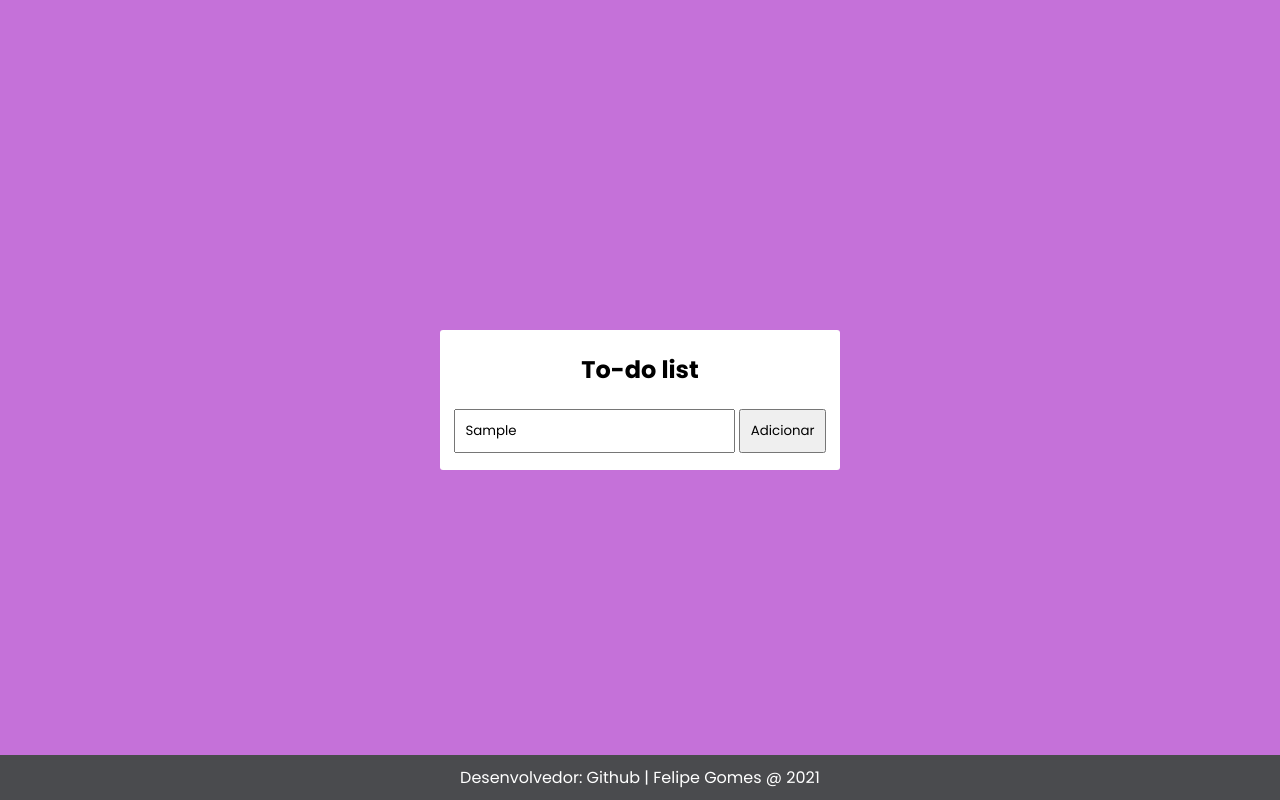
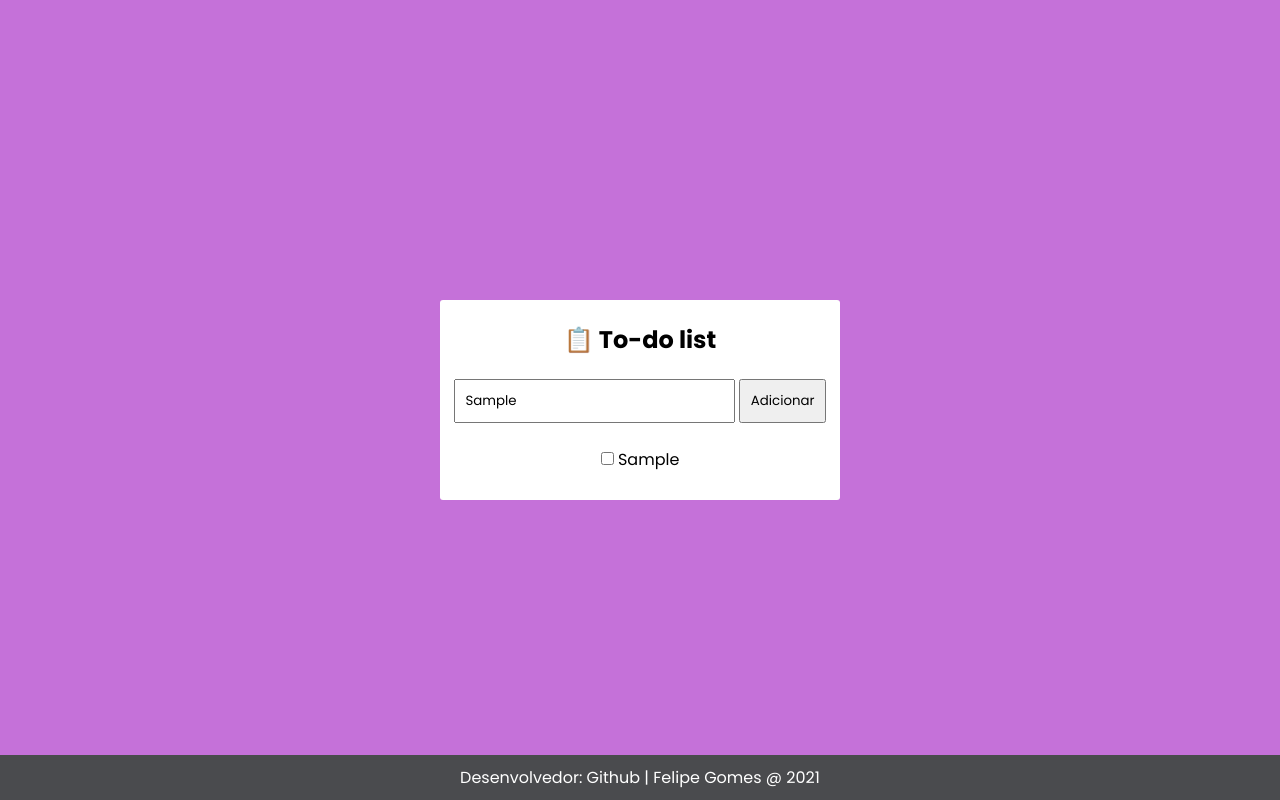
Before and after one commit to felipegomesk7m/to-do-list-JavaScript, a plain HTML site: page index.html in a window 1280 px wide. Both pictures are taken after typing "Sample" into the empty fields and a click on the button "Adicionar". Drawn offline with Linux system fonts and the light colour scheme.

Commit message:
fix: consertando bug do botão adicionar e outras alterações

```diff
--- a/index.html
+++ b/index.html
@@ -11,10 +11,10 @@
 <body>
     <main>
         <div class="container">
-            <h2>To-do list</h2>
+            <h2>📋 To-do list</h2>
             <input type="text" id="text" placeholder="Digite uma tarefa..."> <button id="add-btn">Adicionar</button>
             <div class="tasks">
-                <p class="task">
+                <p id="task-class">
 
                 </p>
             </div>
--- a/script.js
+++ b/script.js
@@ -1,8 +1,7 @@
 const addBtn = document.getElementById('add-btn');
-const task = document.getElementById('task');
+const taskClass = document.getElementById('task-class');
 
 addBtn.addEventListener('click', () => {
     let textArea = document.getElementById('text');
-    task.innerHTML = `<input type="checkbox"> ${textArea.value}`
-
+    taskClass.innerHTML += `\n <input type="checkbox"> ${textArea.value}`
 })
--- a/style.css
+++ b/style.css
@@ -24,13 +24,14 @@ body {
     line-height: 60px;
 }
 
+#task-class {
+    line-height: auto;
+    display: block;
+}
+
 input, button {
     padding: 10px;
     font-family: 'Poppins', sans-serif;
-}
-
-#text {
-
 }
 
 footer {
```
